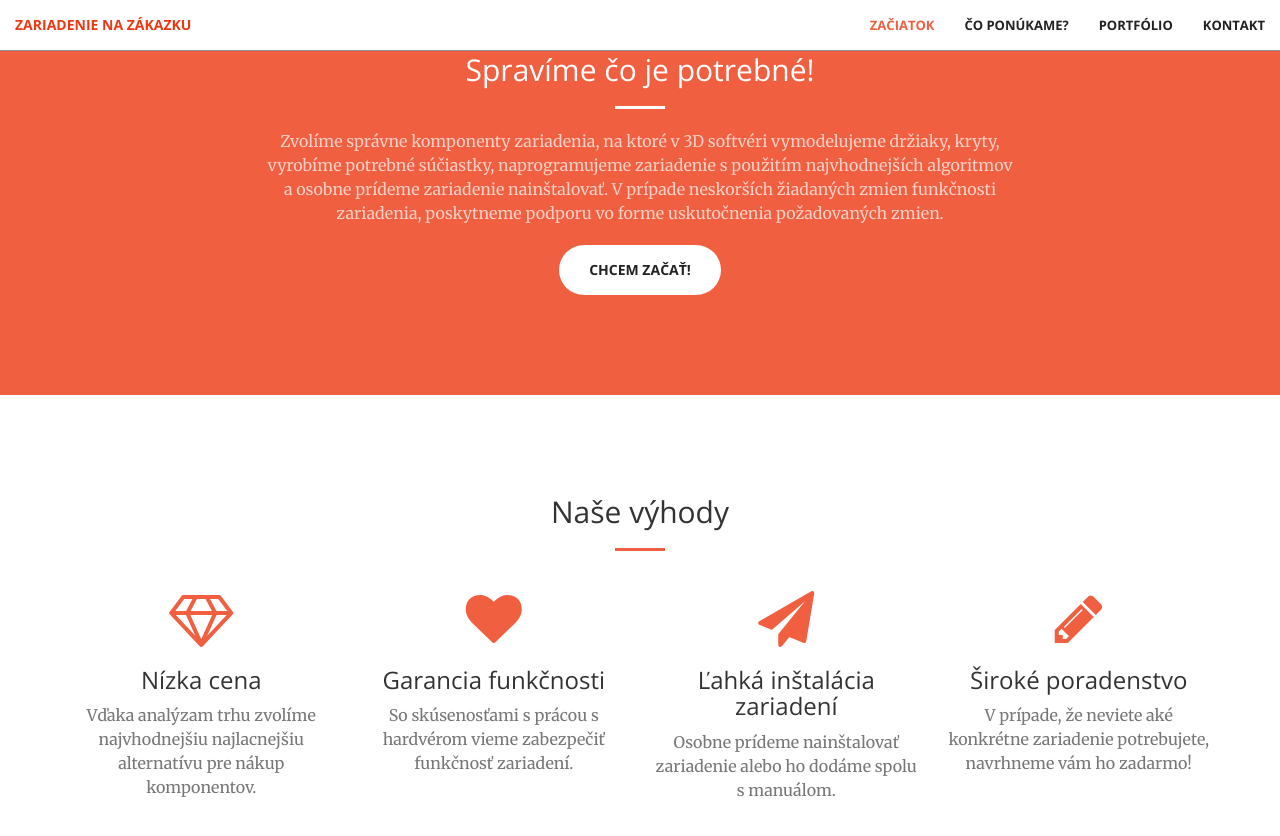
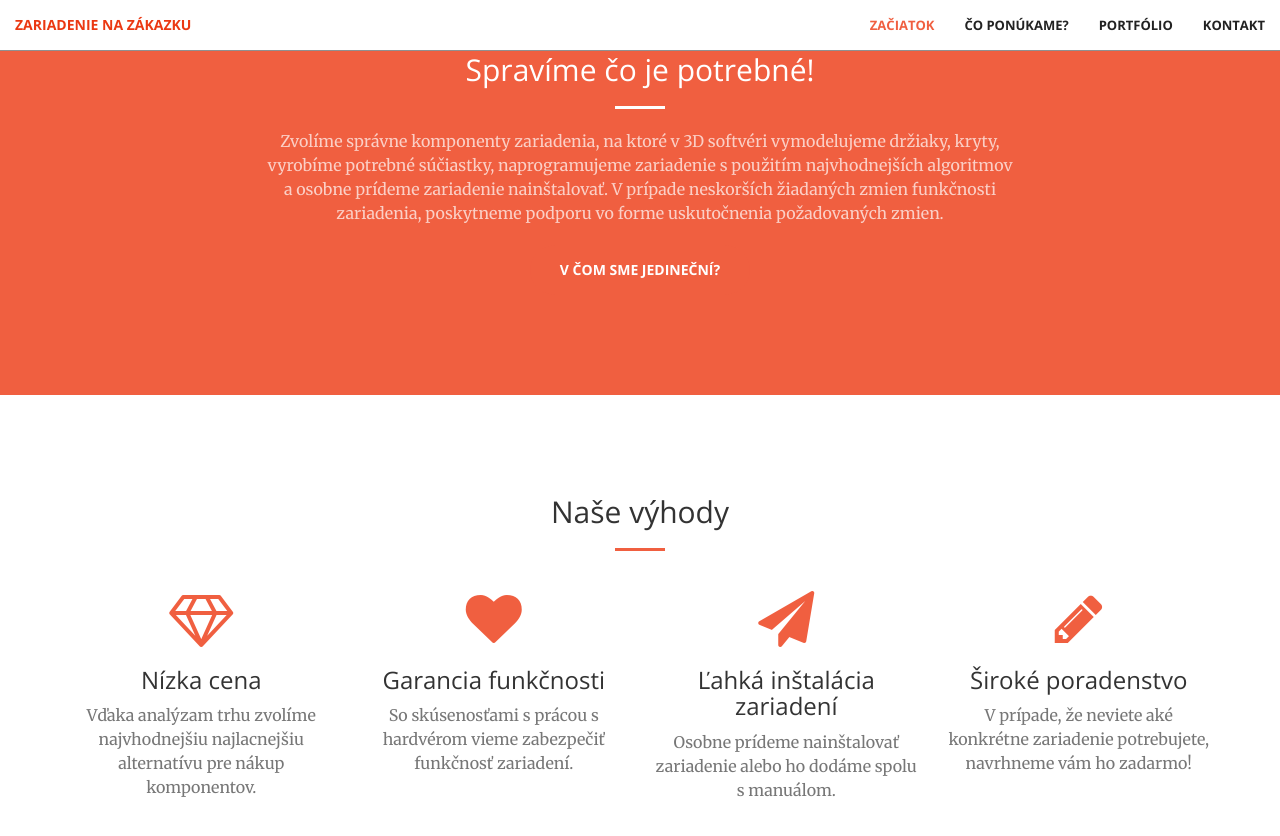
Before and after one commit to mike58smile/mike58smile.github.io, a Jekyll site: the page built from index.html, in a window 1280 px wide and 900 px high, scrolled down 947 px. Shown: the top 836 px of the window. Built offline with Jekyll 4.4.1, drawn with Linux system fonts in a browser that asks for light colours.

Commit message:
Update call-to-action.html

```diff
--- a/_includes/call-to-action.html
+++ b/_includes/call-to-action.html
@@ -5,7 +5,7 @@
                 <h2 class="section-heading">Spravíme čo je potrebné!</h2>
                 <hr class="light">
                 <p class="text-faded">Zvolíme správne komponenty zariadenia, na ktoré v 3D softvéri vymodelujeme držiaky, kryty, vyrobíme potrebné súčiastky, naprogramujeme zariadenie s použitím najvhodnejších algoritmov a osobne prídeme zariadenie nainštalovať. V prípade neskorších žiadaných zmien funkčnosti zariadenia, poskytneme podporu vo forme uskutočnenia požadovaných zmien.</p>
-                <a href="#" class="btn btn-default btn-xl">Chcem začať!</a>
+                <a href="#" class="btn btn-primary btn-xl page-scroll">V čom sme jedineční?</a>
             </div>
         </div>
     </div>
```
